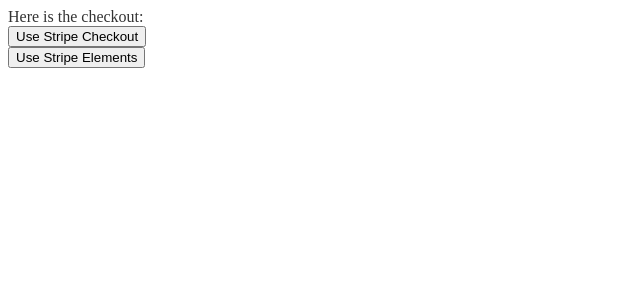
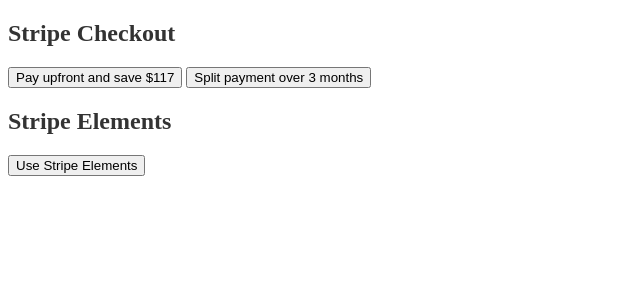
Before and after one commit to fichince/stripe-prototype, a SvelteKit app: page / in a window 1280 px wide. Shown: the top 300 px of the page, without its empty margins (0-640 px from the left). Built offline with nearby package versions, Linux system fonts and the light colour scheme.

Commit message:
Different price per button

```diff
--- a/src/routes/+page.svelte
+++ b/src/routes/+page.svelte
@@ -1,16 +1,38 @@
 <script lang="ts">
+  import type { PageData } from './$types';
   import { goto } from '$app/navigation';
+
+  export const data : PageData = {};
+
+  let price : string;
+
 </script>
 
-<div class="p-32">
-  Here is the checkout:
-  <form action="/do-checkout" method="post">
-    <button class="btn" type="submit">
-      Use Stripe Checkout
+<main class="p-28">
+
+  <section class="card card-body p-16 bg-gray-100">
+
+    <h1 class="text-center text-xl mb-5">Stripe Checkout</h1>
+
+    <form action="/do-checkout" method="post" class="w-full" enctype="application/x-www-form-urlencoded">
+      <div class="flex w-full justify-around">
+        <input type="hidden" id="price" name="price" bind:value={price} />
+
+        <input class="btn" type="submit" value="Pay upfront and save $117"
+          on:click={() => price = 'price_1LXoIXF1SMIIdnkKhSgp2vkw'}
+        />
+        <input class="btn" type="submit" value="Split payment over 3 months"
+          on:click={() => price = 'price_1LZxY0F1SMIIdnkKQEhSywz2'}
+        />
+      </div>
+    </form>
+  </section>
+
+  <section class="card card-body p-16 bg-gray-100 mt-5">
+    <h1 class="text-center text-xl mb-5">Stripe Elements</h1>
+
+    <button class="btn" type="button" on:click={() => goto('/elements')}>
+      Use Stripe Elements
     </button>
-  </form>
-
-  <button class="btn" type="button" on:click={() => goto('/elements')}>
-    Use Stripe Elements
-  </button>
-</div>
+  </section>
+</main>
--- a/src/routes/do-checkout/+server.ts
+++ b/src/routes/do-checkout/+server.ts
@@ -8,13 +8,16 @@
 
 export const POST : RequestHandler = async (req) => {
 
+  const data = await req.request.formData();
+  const price = (data.get('price') || '') as string;
+
   const session = await client.checkout.sessions.create({
     mode: 'subscription',
-    cancel_url: `${DOMAIN}/cancel`,
+    cancel_url: `${DOMAIN}/`,
     success_url: `${DOMAIN}/success`,
     line_items: [
       {
-        price: 'price_1LZxY0F1SMIIdnkKQEhSywz2',
+        price,
         quantity: 1,
       },
     ]
```
